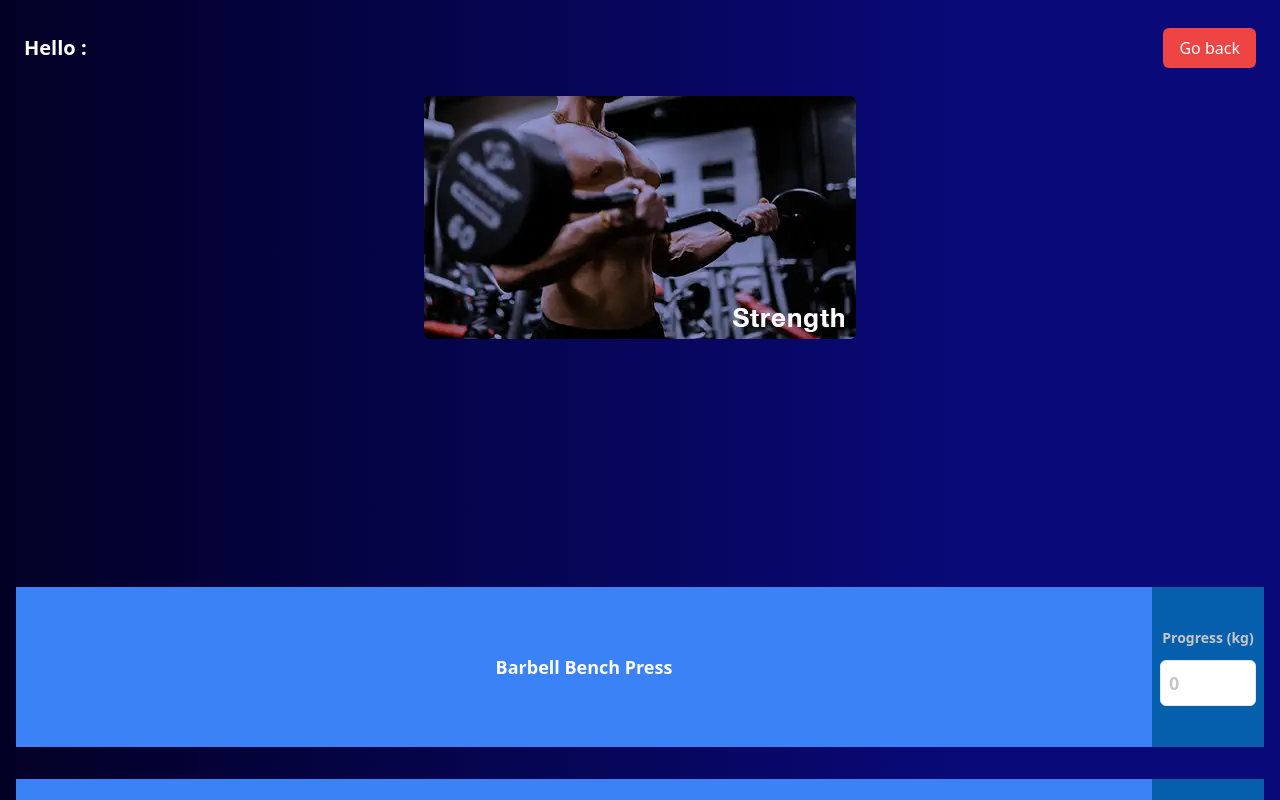
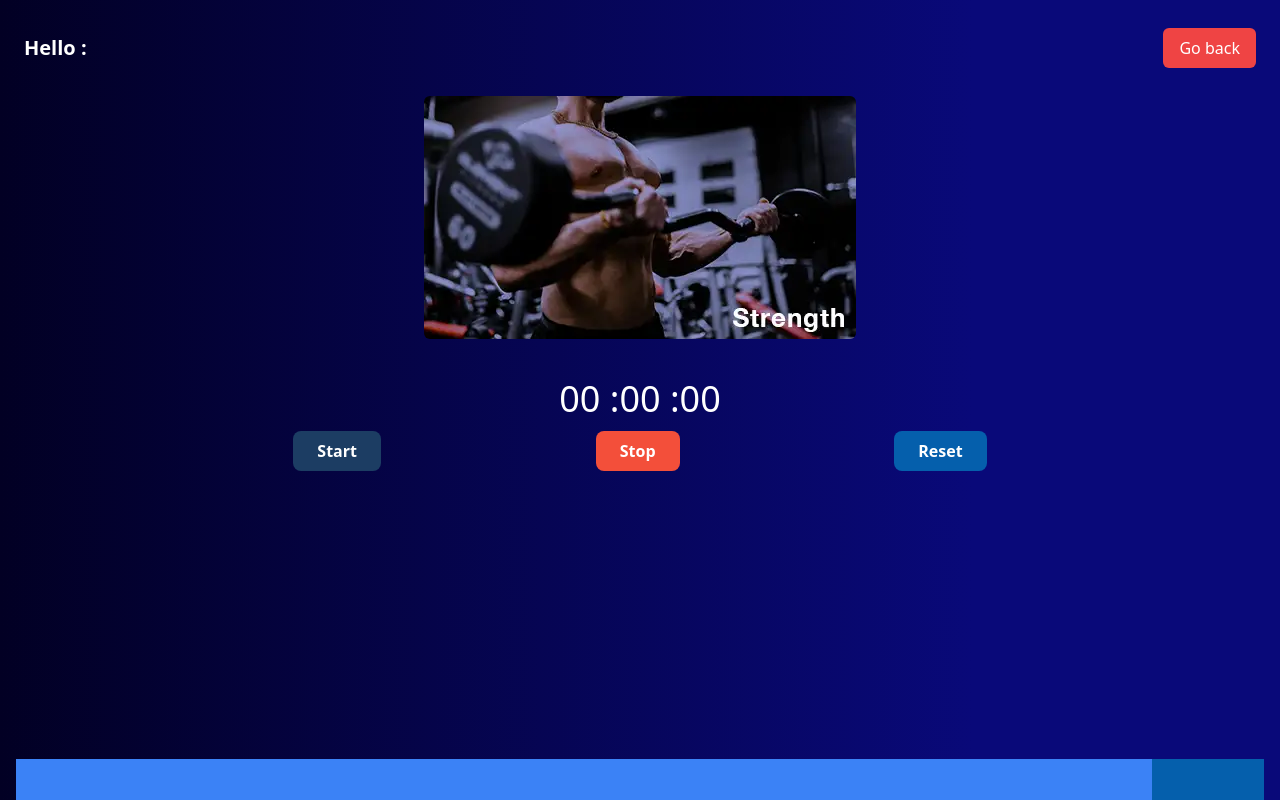
Before and after one commit to Carmelo85S/gain-track, a React (Vite) app: page /strength in a window 1280 px wide. Shown: the top 800 px of the page. Built offline with nearby package versions, Linux system fonts and the light colour scheme.

Commit message:
added stop watch

```diff
--- a/src/components/button/ChoosenTraningButton.tsx
+++ b/src/components/button/ChoosenTraningButton.tsx
@@ -1,14 +1,13 @@
 import { useState } from "react";
-import { Training } from "../../types/MenuButtonProps";
+import { TrainingTypes } from "../../types/MenuButtonProps";
 
-const ChoosenTrainingButton: React.FC<Training> = ({ label }) => {
+const ChoosenTrainingButton: React.FC<TrainingTypes> = ({ label }) => {
 
   const [progress, setProgress] = useState<number>(0);
 
   const handleProgress = (e: React.ChangeEvent<HTMLInputElement>) => {
     setProgress(Number(e.target.value));
   };
-
 
   return (
     <div className="w-full h-auto my-2 bg-training-100 text-training-text font-semibold text-lg flex justify-start items-center rounded-xs">
--- /dev/null
+++ b/src/components/watch.tsx/Watch.tsx
@@ -0,0 +1,80 @@
+import { useEffect, useRef, useState } from "react";
+
+const Watch = () => {
+    const [isRunning, setIsRunning] = useState<boolean>(false);
+    const [elapsedTime, setElapsedTime] = useState<number>(0);
+    const intervalIdRef = useRef<ReturnType<typeof setInterval> | null>(null);
+    const startTimeRef = useRef<number>(0);
+
+    useEffect(() => {
+        if (isRunning) {
+            intervalIdRef.current = setInterval(() => {
+                setElapsedTime(Date.now() - startTimeRef.current);
+            }, 100);
+        } else if (intervalIdRef.current) {
+            clearInterval(intervalIdRef.current);
+        }
+
+        return () => {
+            if (intervalIdRef.current) {
+                clearInterval(intervalIdRef.current);
+            }
+        };
+    }, [isRunning]);
+
+    const start = () => {
+        setIsRunning(true);
+        startTimeRef.current = Date.now() - elapsedTime;
+    };
+
+    const stop = () => {
+        setIsRunning(false);
+    };
+
+    const reset = () => {
+        setElapsedTime(0);
+        setIsRunning(false);
+    };
+
+    const formatTime = (time: number) => {
+        const hours = Math.floor(time / 3600000);
+        const minutes = Math.floor((time % 3600000) / 60000);
+        const seconds = Math.floor((time % 60000) / 1000);
+
+        return `${hours.toString().padStart(2, '0')}
+            :${minutes.toString().padStart(2, '0')}
+            :${seconds.toString().padStart(2, '0')}`;
+    };
+
+    return (
+        <div className="w-5/6 flex justify-between items-center flex-col m-10">
+            <div className="w-5/6">
+                <p className="text-4xl mb-3 text-center text-white">{
+                formatTime(elapsedTime)}
+                </p>
+            </div>
+            <div className="w-4/6 mx-2 flex justify-between ">
+            <button
+                className="px-6 py-2 bg-primary-100 text-white font-semibold rounded-lg hover:bg-primary-200 transition-all duration-300"
+                onClick={start}
+                >
+                Start
+                </button>
+                <button
+                className="px-6 py-2 bg-secondary-300 text-white font-semibold rounded-lg hover:bg-secondary-400 transition-all duration-300"
+                onClick={stop}
+                >
+                Stop
+                </button>
+                <button
+                className="px-6 py-2 bg-training-100 text-white font-semibold rounded-lg hover:bg-primary-200 transition-all duration-300"
+                onClick={reset}
+                >
+                Reset
+                </button>
+            </div>
+        </div>
+    );
+};
+
+export default Watch;
--- a/src/pages/Strength.tsx
+++ b/src/pages/Strength.tsx
@@ -3,6 +3,7 @@ import ChooseTraining from "../components/chooseTraining/ChooseTraining";
 import StrenghtGraphic from "../assets/strenght.webp"
 import { useState } from "react";
 import StrengthButton from "../components/buttonList/StrengthButton";
+import Watch from "../components/watch.tsx/Watch";
 
 const Strength = () => {
 
@@ -12,6 +13,7 @@ const Strength = () => {
     <div className="w-full min-h-screen bg-gradient flex items-center flex-col px-4">
         <Dashboard visible={visible} setVisible={setVisible}/>
         <ChooseTraining img={StrenghtGraphic} alt="Strenght graphic" />
+        <Watch />
         <StrengthButton />
     </div>
   )
--- a/src/types/MenuButtonProps.ts
+++ b/src/types/MenuButtonProps.ts
@@ -3,6 +3,6 @@ export interface MenuButtonProps {
     link: string;
 }
 
-export interface Training {
+export interface TrainingTypes {
     label: string;
 }
```
